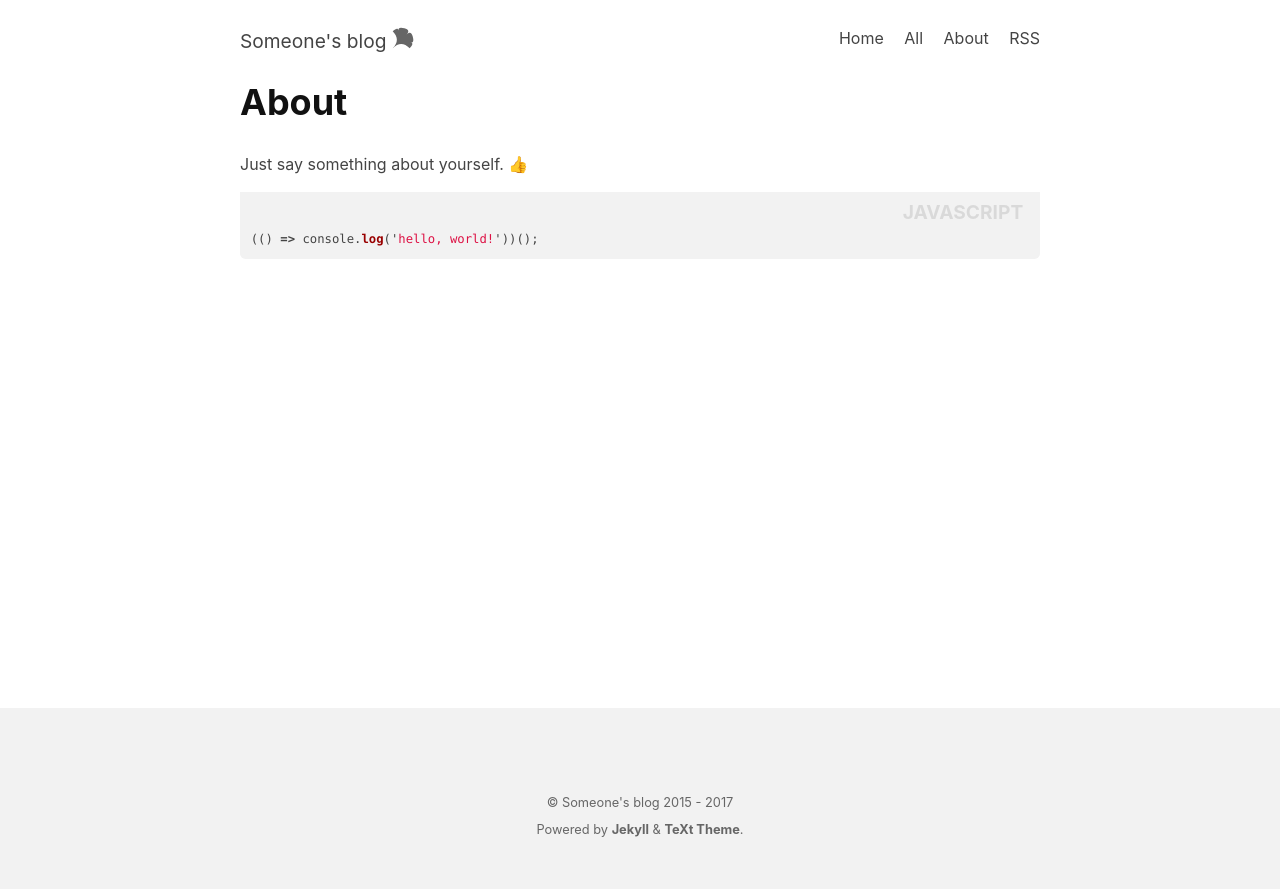
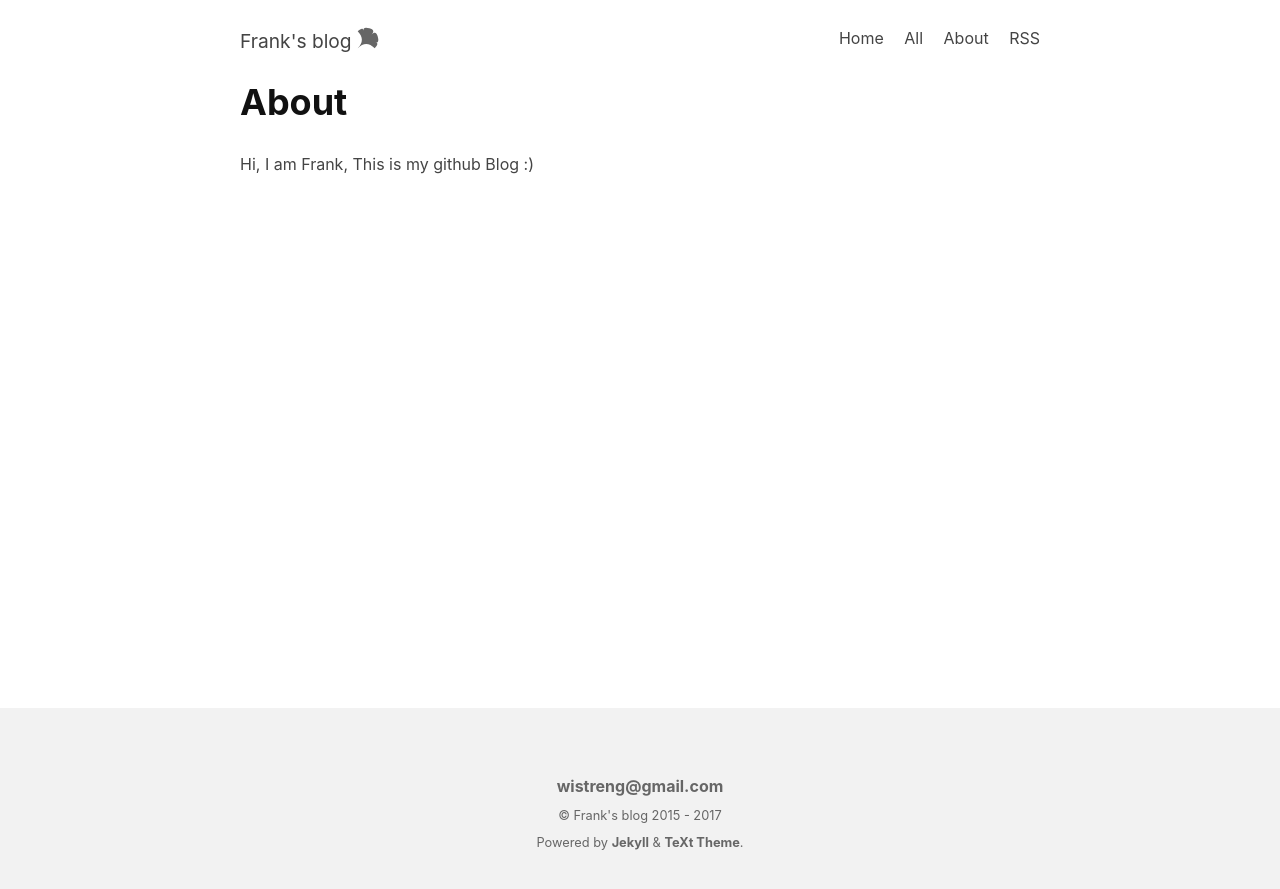
Before and after one commit to wistreng/wistreng.github.io.backup, a Jekyll site: the page built from about.md, in a window 1280 px wide. Shown: the top 889 px of the page. Built offline with Jekyll 4.4.1, drawn with Linux system fonts in a browser that asks for light colours; nearby versions of some CDN libraries; emoji names are drawn with the system emoji font.

Commit message:
commit 20171026 11:40

```diff
--- a/_config.yml
+++ b/_config.yml
@@ -8,9 +8,9 @@
 ## Base settings ##
 # url:  # the base hostname & protocol for your site e.g. https://www.someone.com
 baseurl: '/'
-title: Someone's blog
+title: Frank's blog
 description: > #this means to ignore newlines until "nav_lists:"
-  Someone's Blog
+  Frank's Blog
 
 nav_lists:
   - title: About
@@ -21,13 +21,13 @@ nav_lists:
 # repository_tree: e.g. master
 
 ## Language & timezone ##
-lang: zh #the language of your site
-timezone: Asia/Shanghai
+lang: en #the language of your site
+timezone: New Zealand
 
 ## Author & social ##
 author:
-  name: Someone
-  # email:  #your Email address e.g. someone@site.com
+  name: Frank
+  email:  wistreng@gmail.com
   # facebook:  #your Facebook username
   # twitter:  #your Twitter username
   # github:  #your GitHub username
--- a/about.md
+++ b/about.md
@@ -4,8 +4,4 @@ title: About
 key: page-about
 ---
 
-Just say something about yourself. :+1:
-
-{% highlight javascript %}
-(() => console.log('hello, world!'))();
-{% endhighlight %}
+Hi, I am Frank, This is my github Blog :)
```
Also changed, not shown: _posts/Readme.md (added, +159 -0 lines).
